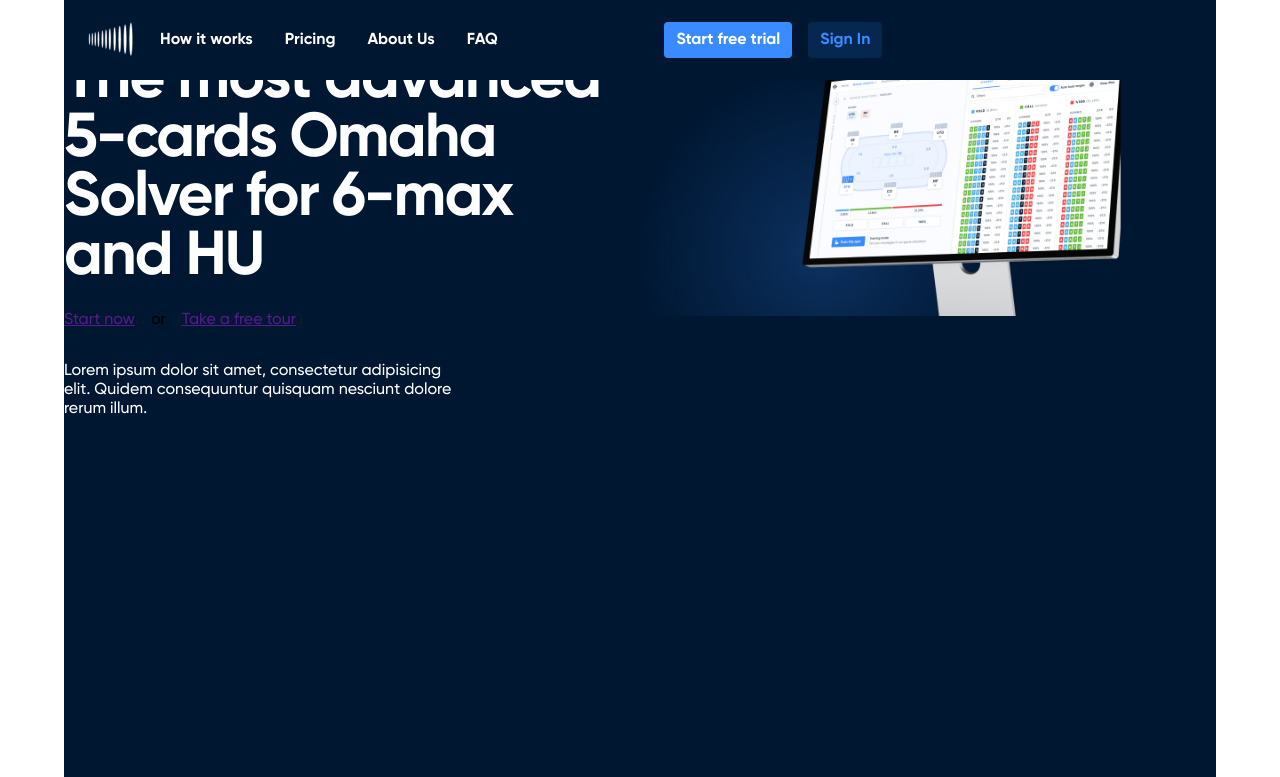
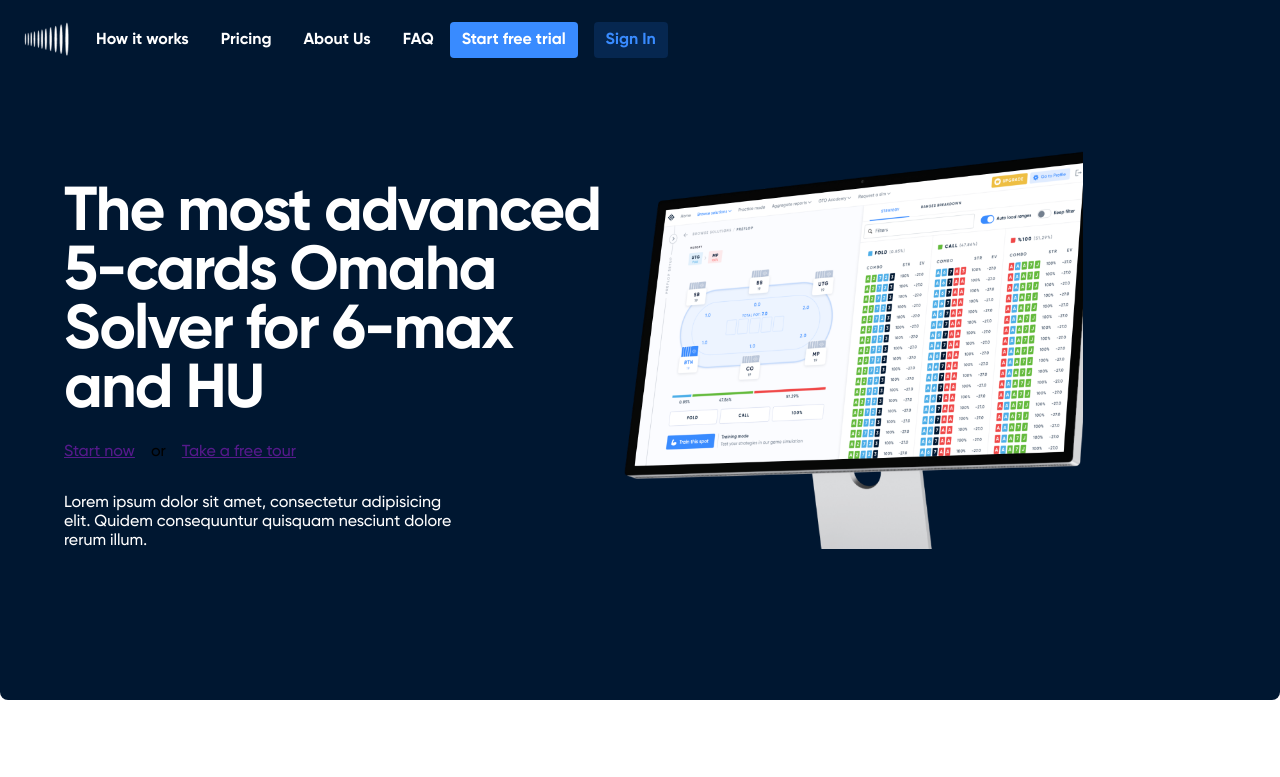
Before and after one commit to Alex12033/work-project, a plain HTML site: page index.html in a window 1280 px wide. Shown: the top 777 px of the page. Drawn offline with Linux system fonts and the light colour scheme.

Commit message:
change header

```diff
--- a/index.html
+++ b/index.html
@@ -16,7 +16,6 @@
 
 <body>
     <!-- MAIN LANDING PAGE -->
-    <div class="container">
     <header class="main-header">
         <div class="header__container">
             <nav class="main-nav">
@@ -30,7 +29,6 @@
                         <img src="img/logo (2).png" alt="">
                     </a>
                 </div>
-                    <div class="main-nav__items--all">
                 <ul class="main-nav__items">
                     <li class="main-nav__item">
                         <a href="">How it works</a>
@@ -44,8 +42,6 @@
                     <li class="main-nav__item">
                         <a href="">FAQ</a>
                     </li>
-                        </ul>
-                        <ul class="main-nav__item--btns">
                     <li class="main-nav__item--start">
                         <a href="">Start free trial</a>
                     </li>
@@ -53,7 +49,6 @@
                         <a href="">Sign In</a>
                     </li>
                 </ul>
-                    </div>
             </nav>
         </div>
     </header>
@@ -80,10 +75,11 @@
                 </p>
             </div>
             <div class="product-img">
-                    <img src="./img/monitor.png" alt="product-img">
+                <img src="./img/Studio-Display.png" alt="product-img">
             </div>
         </section>
     </div>
+    <div class="container">
         <section class="our-story"></section>
         <section class="features">
             <div class="features-left">
@@ -295,10 +291,7 @@
         </section>
         <section class="reviews"></section>
         <section class="questions"></section>
-
-    </div>
         <footer class="main-footer">
-        <div class="container">
             <wrapper class="main-footer__wrapp-all-info">
                 <nav class="footer">
                     <wrapper class="main-footer__shared-bloc">
@@ -379,8 +372,9 @@
                     </ul>
                 </div>
             </wrapper>
+        </footer>
     </div>
-    </footer>
+
     <script src="./js/section-features-acardeon.js" async defer></script>
 </body>
 
--- a/styles/shared.css
+++ b/styles/shared.css
@@ -43,7 +43,88 @@ body {
   margin: 0 auto;
 }
 
-/*--ШАПКА--------------------------------------------------------*/
+/*--БЛОК ПРОДУКТ-БЭКГРАУНД--------------------------------------------------------*/
+.product-wrapper {
+  width: 100%;
+}
+
+.product-background {
+  /* position: absolute; */
+  display: flex;
+  justify-content: space-between;
+  align-items: center;
+  width: 100%;
+  height: 700px;
+  /* top: 1px; */
+  margin-bottom: 5rem;
+  background: #001731;
+  border-radius: 8px;
+}
+
+.product-blocks {
+  display: flex;
+  flex-direction: column;
+  justify-content: center;
+  padding-left: 4rem;
+  /* left: 5rem; */
+  /* top: 8rem;  */
+}
+
+.product-blocks h1 {
+  display: flex;
+  width: 35rem;
+  height: 12rem;
+  /* left: 5rem;
+  top: 8rem; */
+  font-family: "Gilroy";
+  font-style: normal;
+  font-weight: 700;
+  font-size: 62px;
+  line-height: 95%;
+  letter-spacing: -0.03em;
+  color: #ffffff;
+}
+
+.product-img {
+  display: flex;
+}
+
+.product-img img {
+  /* display: flex; */
+  /* left: 50.28%;
+  right: -1.99%;
+  top: 31.11%;
+  bottom: -4.51%; */
+  /* position: relative;  */
+  /* display: flex; */
+  bottom: 0;
+  /* margin-bottom: 0; */
+  max-width: 70%;
+}
+
+.product-btns {
+  display: flex;
+}
+
+.product-btns__nav span {
+  margin: 0 1rem;
+}
+
+.product-blocks p {
+  max-width: 25rem;
+  color: white;
+}
+
+.product-btns__nav {
+  display: flex;
+  justify-content: center;
+  align-items: center;
+  align-content: center;
+  font-size: medium;
+  list-style: none;
+}
+
+/* --МЕНЮ------------------------------------------------------------------------ */
 
 .main-header {
   position: fixed;
@@ -53,7 +134,7 @@ body {
 
 .header__container {
   display: flex;
-  width: 90%;
+  width: 100%;
   justify-content: flex-start;
   min-height: 5rem;
   background: #001731;
@@ -77,7 +158,7 @@ body {
 }
 
 .main-nav__items--all {
-  width: 65%;
+  width: 100%;
   display: flex;
   flex-direction: row;
   justify-content: space-between;
@@ -152,85 +233,11 @@ body {
   border-bottom: 5px solid white;
 }
 
-/*--БЛОК ПРОДУКТ-БЭКГРАУНД--------------------------------------------------------*/
-
-.product-wrapper {
-  width: 100%
-}
-
-.product-background {
-  display: flex;
-  justify-content: space-between;
-  /* align-items: center; */
-  /* width: 100%; */
-  height: 800px;
-  top: 1px;
-  margin-bottom: 5rem;
-  background: #001731;
-  border-radius: 8px;
-}
-
-.product-blocks {
-  display: flex;
-  flex-direction: column;
-  /* left: 5rem;
-  top: 8rem; */
-}
-
-.product-blocks h1 {
-  display: flex;
-  width: 35rem;
-  height: 12rem;
-  /* left: 5rem;
-  top: 8rem; */
-  font-family: "Gilroy";
-  font-style: normal;
-  font-weight: 700;
-  font-size: 62px;
-  line-height: 95%;
-  letter-spacing: -0.03em;
-  color: #ffffff;
-}
-
-
-.product-img img {
-  display: flex;
-  margin-bottom: 0;
-  width: 90%;
-
-
-  /* margin-right: 300px; */
-
-}
-
-.product-btns {
-  display: flex;
-}
-
-.product-btns__nav span {
-  margin: 0 1rem;
-}
-
-.product-blocks p {
-  max-width: 25rem;
-  color: white;
-}
-
-.product-btns__nav {
-  display: flex;
-  justify-content: center;
-  align-items: center;
-  align-content: center;
-  font-size: medium;
-  list-style: none;
-}
-
 /*--ФУТЕР--------------------------------------------------------*/
 
 .main-footer {
   background: #031e3e;
 }
-
 
 .main-footer__wrapp-all-info {
   flex-direction: column;
```
Also changed, not shown: img/monitor.png (deleted). Lines whose indentation alone changed are shown as unchanged.
